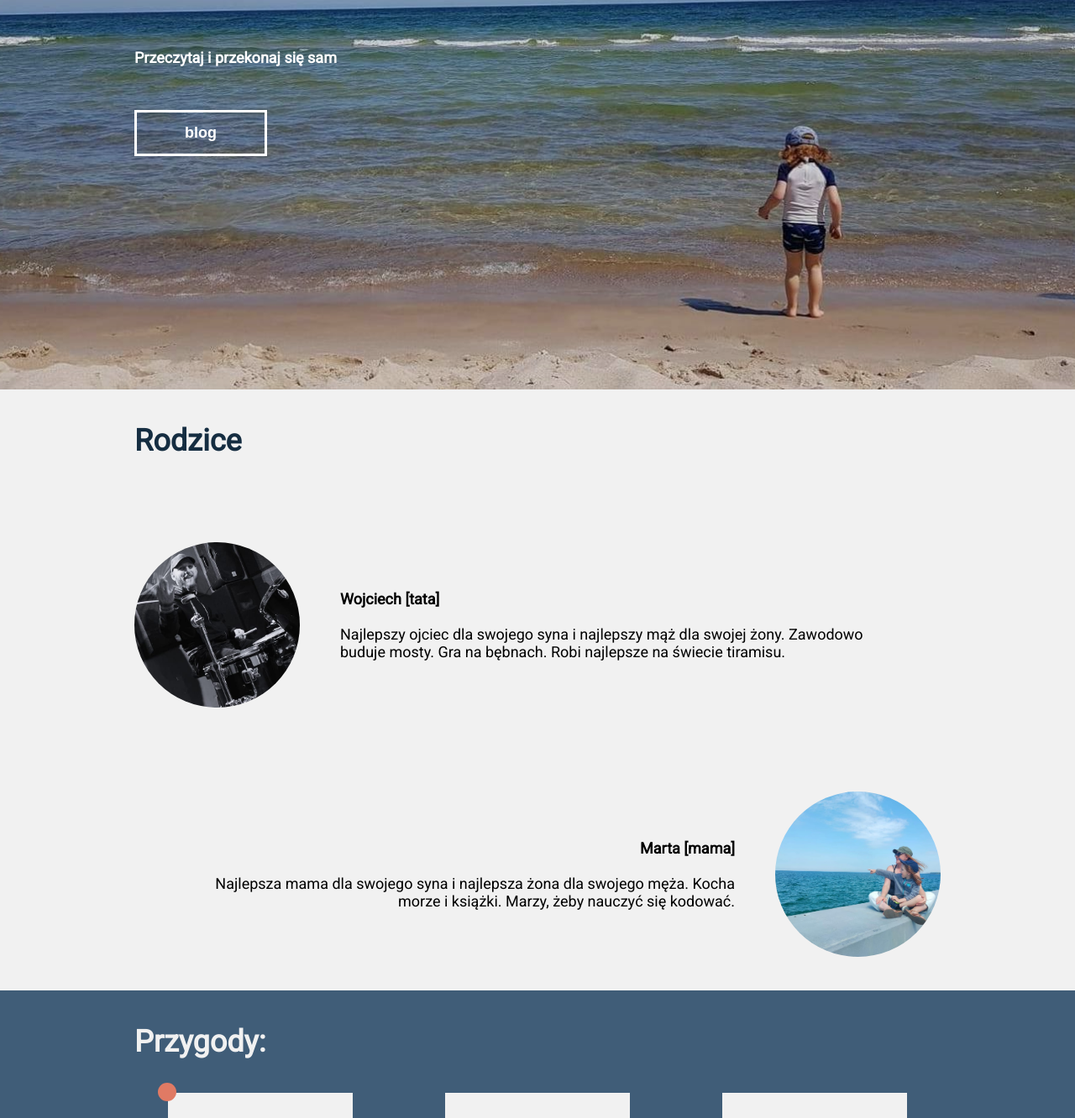
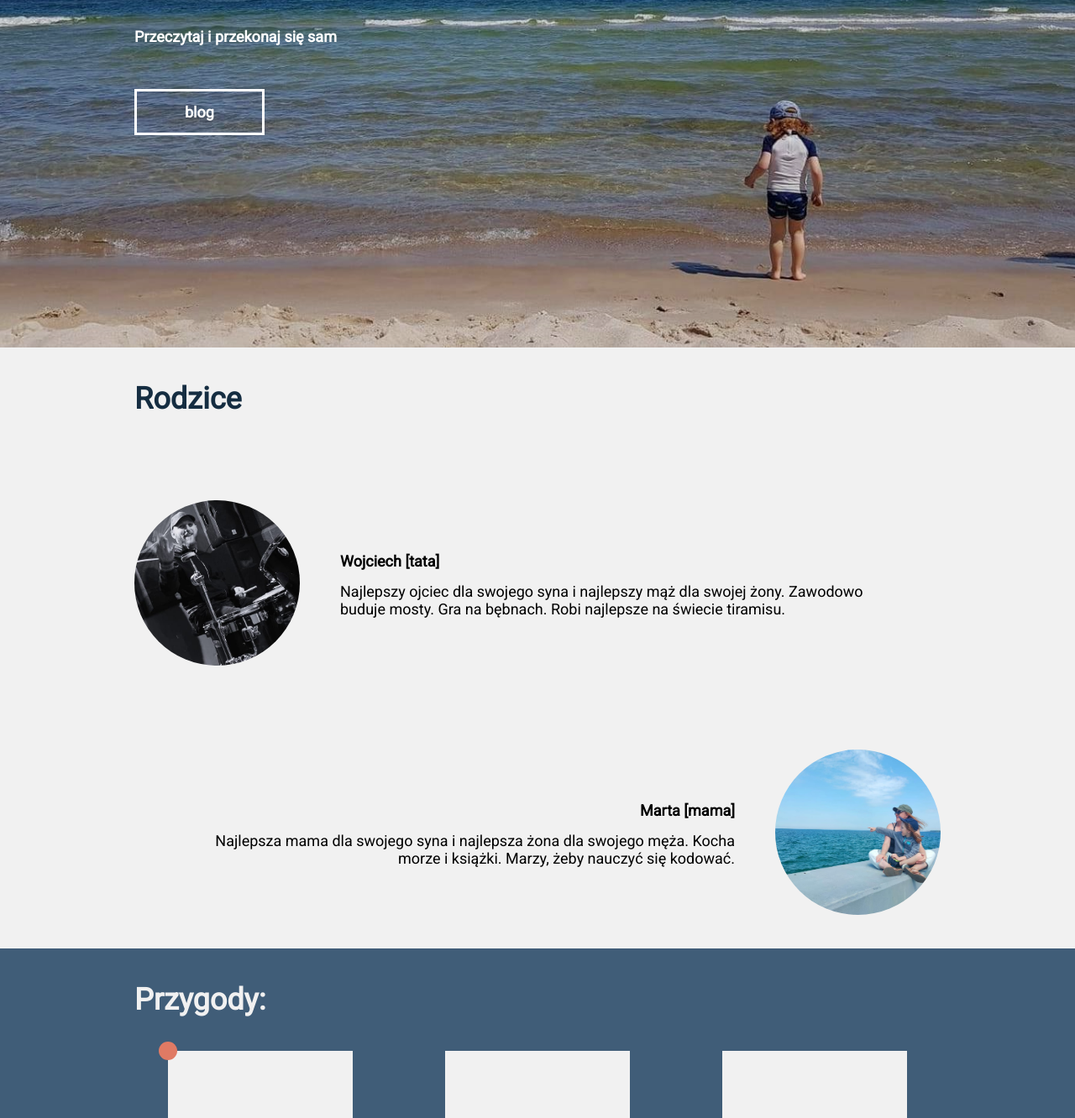
Before and after one commit to MartaPiatek-Bar/HTML-projekt-1, a plain HTML site: page index.html in a window 1280 px wide. Shown: the part 386-1718 px from the top of the page at 84% size. Drawn offline with Linux system fonts and the light colour scheme.

Commit message:
Initial commit

```diff
--- a/index.html
+++ b/index.html
@@ -18,7 +18,7 @@
       <div class="container control-menu">
         <div class="name">moja rodzina</div>
         <div class="box-menu">
-          <div class="menu"><a href="#onas">o nas</a></div>
+          <div class="menu"><a href="#about">o nas</a></div>
           <div class="menu"><a href="#blog">blog</a></div>
           <div class="menu contact">kontakt</div>
         </div>
@@ -30,7 +30,7 @@
         <div class="container text">
           <div class="intro">Nasza rodzina nigdy się nie nudzi!</div>
           <div class="slogan">Przeczytaj i przekonaj się sam</div>
-          <a href="#enter"><button class="button">blog</button></a>
+          <a class="button" href="#enter">blog</a>
         </div>
       </div>
     </section>
@@ -38,21 +38,26 @@
     <section class="people padding">
       <div class="container">
         <div class="family">
-          <div id="onas" class="title">Rodzice</div>
+          <div id="about" class="title">Rodzice</div>
           <div class="person">
             <div class="picture-dad"></div>
             <div class="parent">
-              <b>Wojciech [tata]</b><br /><br />Najlepszy ojciec dla swojego
-              syna i najlepszy mąż dla swojej żony. Zawodowo buduje mosty. Gra
-              na bębnach. Robi najlepsze na świecie tiramisu.
+              <b class="margin">Wojciech [tata]</b>
+              <p>
+                Najlepszy ojciec dla swojego syna i najlepszy mąż dla swojej
+                żony. Zawodowo buduje mosty. Gra na bębnach. Robi najlepsze na
+                świecie tiramisu.
+              </p>
             </div>
           </div>
           <div class="person">
             <div class="picture-mum"></div>
             <div class="parent mum">
-              <b>Marta [mama]</b><br /><br />Najlepsza mama dla swojego syna i
-              najlepsza żona dla swojego męża. Kocha morze i książki. Marzy,
-              żeby nauczyć się kodować.
+              <b class="margin">Marta [mama]</b>
+              <p>
+                Najlepsza mama dla swojego syna i najlepsza żona dla swojego
+                męża. Kocha morze i książki. Marzy, żeby nauczyć się kodować.
+              </p>
             </div>
           </div>
         </div>
--- a/styles.css
+++ b/styles.css
@@ -66,8 +66,7 @@ a {
 /* strona główna */
 
 .cover {
-  margin: 0 auto;
-  height: 100vh;
+  height: calc(100vh - 50px);
   background-image: url("cover.jpg");
   background-size: cover;
   background-position: center;
@@ -118,6 +117,7 @@ a {
   border: 3px solid #ffffff;
   margin-top: 50px;
   transition-duration: 1s;
+  align-self: flex-start;
 }
 
 .button:hover {
@@ -176,11 +176,17 @@ a {
 }
 
 .parent {
+  margin-top: 5px;
   padding: 5%;
   font-size: 18px;
   line-height: 21px;
   color: #000000;
   align-self: center;
+}
+
+.margin {
+  display: block;
+  margin-bottom: 15px;
 }
 
 .person:nth-of-type(odd) {
@@ -245,8 +251,8 @@ a {
 
 .dot {
   position: absolute;
-  top: -12px;
-  left: -12px;
+  top: -11px;
+  left: -11px;
   background: #e07a64;
   width: 22px;
   height: 22px;
```
